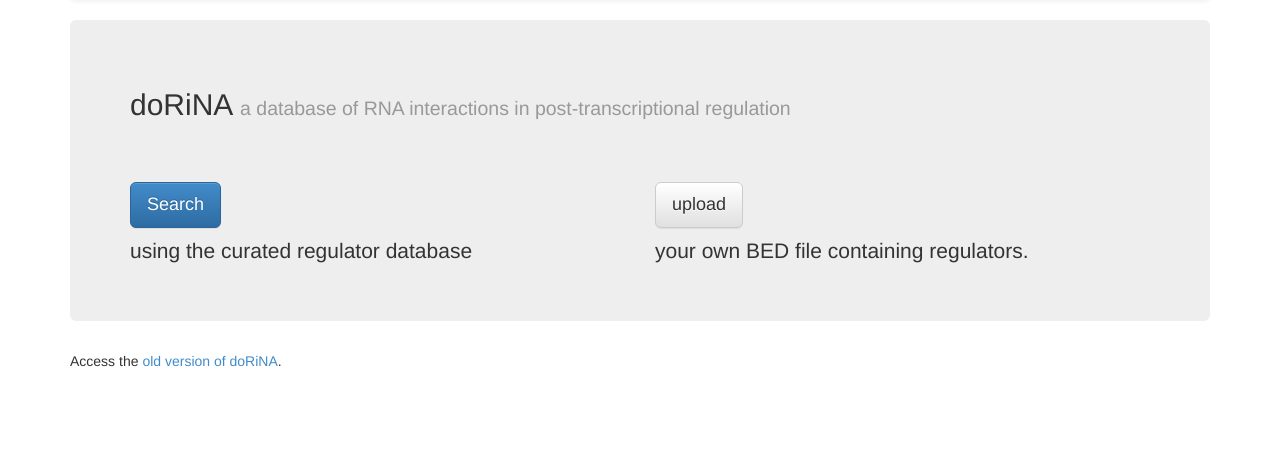
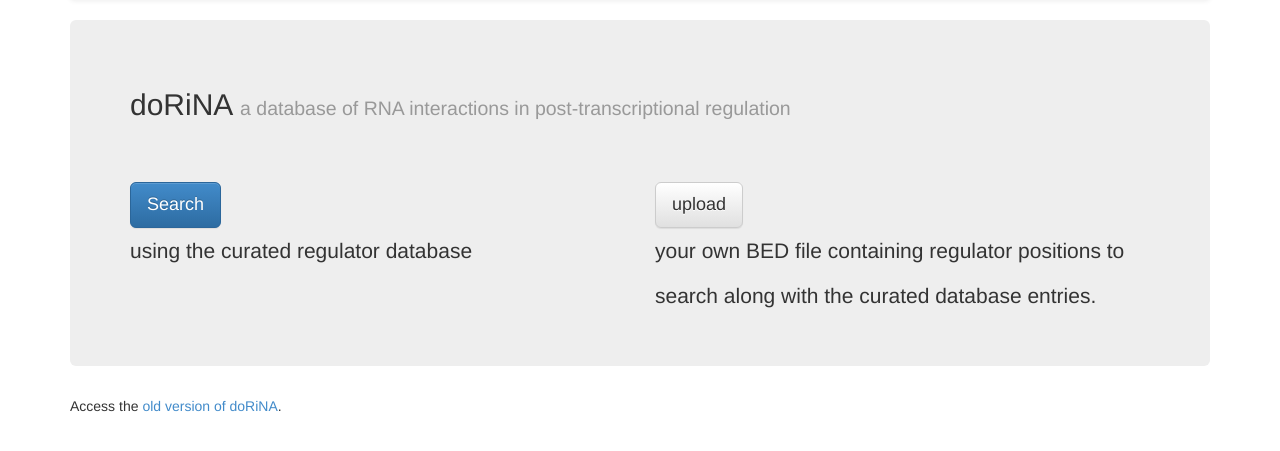
Before and after one commit to dieterich-lab/webdorina, a Flask app: page / in a window 1280 px wide. Shown: the part 52-503 px from the top of the page. Run offline with Flask 2, Linux system fonts and the light colour scheme.

Commit message:
UI: More verbose explanations for upload option on front page
Signed-off-by: Kai Blin <kai.blin@age.mpg.de>

```diff
--- a/templates/welcome.html
+++ b/templates/welcome.html
@@ -16,7 +16,7 @@
           using the curated regulator database
         </div>
         <div class="col-md-6 col-md-offset-1">
-          <span id="upload-desc">your own BED file containing regulators.</span>
+          <span id="upload-desc">your own BED file containing regulator positions to search along with the curated database entries.</span>
           <input class="btn btn-primary btn-lg btn-block" id="upload-go" type="submit" value="Go">
         </div>
       </div>
```
